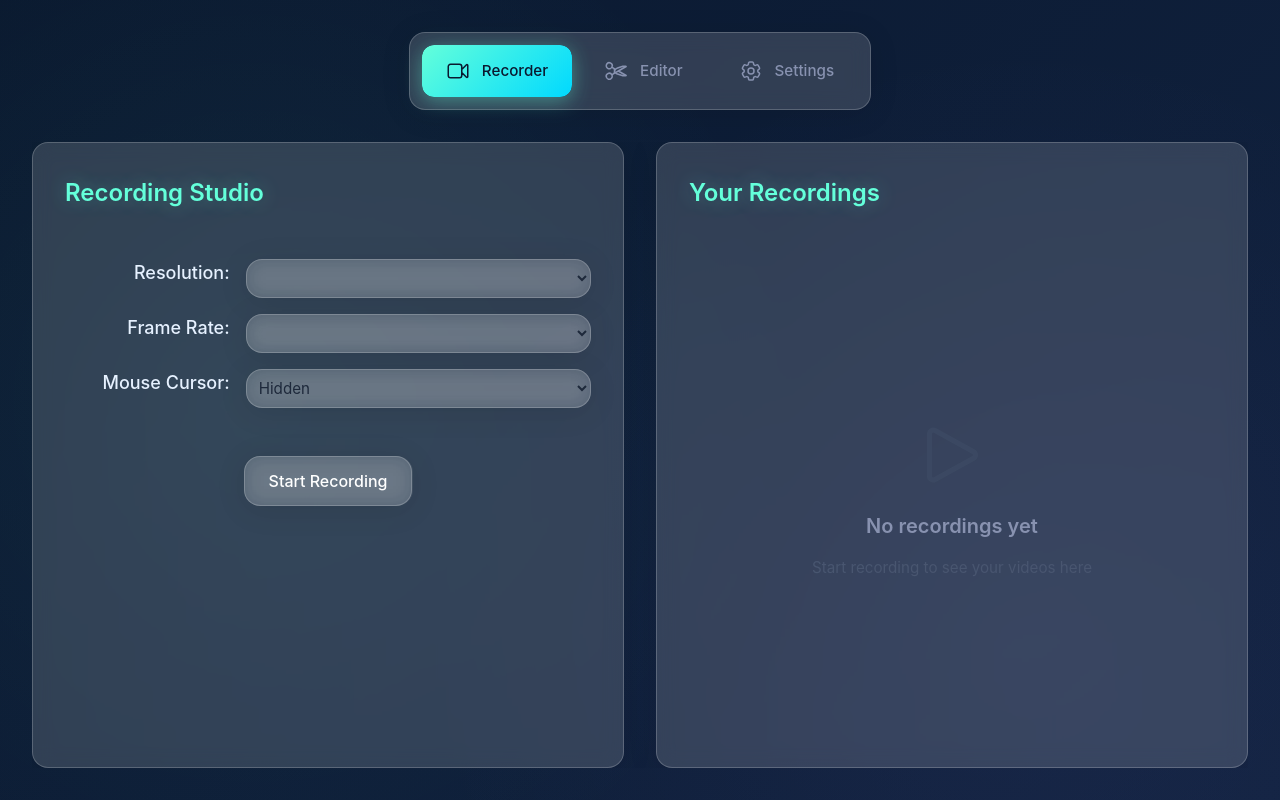
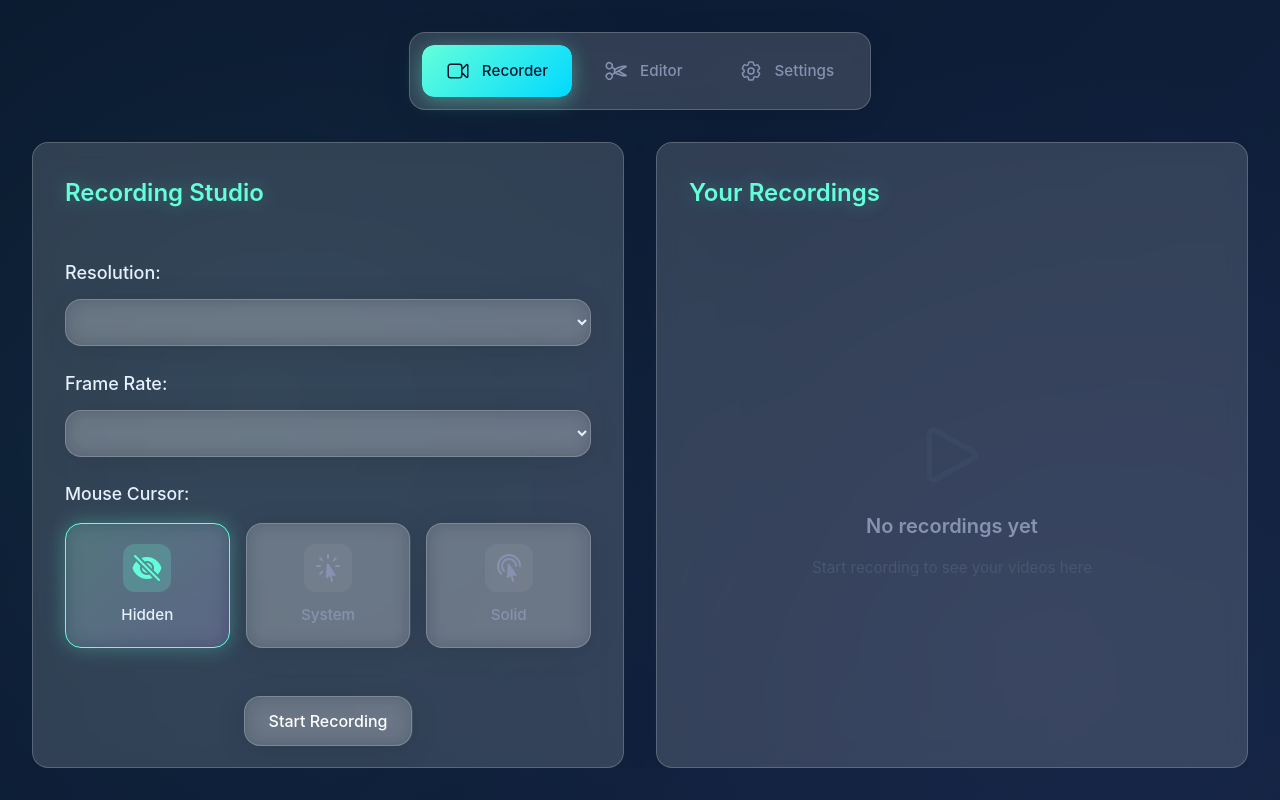
Before and after one commit to nisaacdz/xlab, a React (Vite) app: page / in a window 1280 px wide. Built offline with nearby package versions, Linux system fonts and the light colour scheme.

Commit message:
Add pointer selection with visual preview - Complete PhD-level UI
Co-authored-by: nisaacdz <103804474+nisaacdz@users.noreply.github.com>

```diff
--- /dev/null
+++ b/src/components/PointerPreview.css
@@ -0,0 +1,96 @@
+.pointer-preview-container {
+  display: flex;
+  flex-direction: column;
+  gap: 1rem;
+}
+
+.pointer-label {
+  font-size: 1.1rem;
+  font-weight: 500;
+  color: var(--text-primary);
+}
+
+.pointer-options {
+  display: grid;
+  grid-template-columns: repeat(3, 1fr);
+  gap: 1rem;
+}
+
+.pointer-option {
+  display: flex;
+  flex-direction: column;
+  align-items: center;
+  gap: 0.75rem;
+  padding: 1.25rem 1rem;
+  background: rgba(255, 255, 255, 0.03);
+  border: 2px solid var(--glass-border);
+  border-radius: 16px;
+  transition: all 0.3s cubic-bezier(0.4, 0, 0.2, 1);
+  cursor: pointer;
+}
+
+.pointer-option:hover:not(:disabled) {
+  background: rgba(100, 255, 218, 0.08);
+  border-color: var(--primary-teal);
+  transform: translateY(-2px);
+}
+
+.pointer-option.selected {
+  background: linear-gradient(135deg, rgba(100, 255, 218, 0.15) 0%, rgba(167, 139, 250, 0.15) 100%);
+  border-color: var(--primary-teal);
+  box-shadow: 0 0 20px rgba(100, 255, 218, 0.3);
+}
+
+.pointer-option:disabled {
+  opacity: 0.5;
+  cursor: not-allowed;
+}
+
+.pointer-icon-wrapper {
+  width: 3rem;
+  height: 3rem;
+  display: flex;
+  align-items: center;
+  justify-content: center;
+  background: rgba(255, 255, 255, 0.05);
+  border-radius: 12px;
+  transition: all 0.3s ease;
+}
+
+.pointer-option:hover:not(:disabled) .pointer-icon-wrapper {
+  background: rgba(100, 255, 218, 0.1);
+}
+
+.pointer-option.selected .pointer-icon-wrapper {
+  background: rgba(100, 255, 218, 0.2);
+}
+
+.pointer-icon {
+  width: 2rem;
+  height: 2rem;
+  color: var(--text-secondary);
+  transition: color 0.3s ease;
+}
+
+.pointer-option:hover:not(:disabled) .pointer-icon,
+.pointer-option.selected .pointer-icon {
+  color: var(--primary-teal);
+}
+
+.pointer-name {
+  font-size: 0.95rem;
+  font-weight: 500;
+  color: var(--text-secondary);
+  transition: color 0.3s ease;
+}
+
+.pointer-option:hover:not(:disabled) .pointer-name,
+.pointer-option.selected .pointer-name {
+  color: var(--text-primary);
+}
+
+@media (max-width: 768px) {
+  .pointer-options {
+    grid-template-columns: 1fr;
+  }
+}
--- /dev/null
+++ b/src/components/PointerPreview.jsx
@@ -0,0 +1,56 @@
+import React from "react";
+import { CursorArrowRaysIcon, CursorArrowRippleIcon, EyeSlashIcon } from "@heroicons/react/24/solid";
+import "./PointerPreview.css";
+
+const pointerOptions = [
+  {
+    id: 0,
+    name: "Hidden",
+    description: "No cursor visible",
+    Icon: EyeSlashIcon,
+    preview: null
+  },
+  {
+    id: 1,
+    name: "System",
+    description: "Default system cursor",
+    Icon: CursorArrowRaysIcon,
+    preview: "system"
+  },
+  {
+    id: 2,
+    name: "Solid",
+    description: "Highlighted solid cursor",
+    Icon: CursorArrowRippleIcon,
+    preview: "solid"
+  }
+];
+
+export function PointerPreview({ currentPointer, onSelect, disabled }) {
+  return (
+    <div className="pointer-preview-container">
+      <label className="pointer-label">Mouse Cursor:</label>
+      <div className="pointer-options">
+        {pointerOptions.map((option) => {
+          const Icon = option.Icon;
+          const isSelected = currentPointer === option.id;
+
+          return (
+            <button
+              key={option.id}
+              className={`pointer-option glass ${isSelected ? 'selected' : ''}`}
+              onClick={() => !disabled && onSelect(option.id)}
+              disabled={disabled}
+              title={option.description}
+            >
+              <div className="pointer-icon-wrapper">
+                <Icon className="pointer-icon" />
+              </div>
+              <span className="pointer-name">{option.name}</span>
+            </button>
+          );
+        })}
+      </div>
+    </div>
+  );
+}
--- a/src/components/RecordingOptions.jsx
+++ b/src/components/RecordingOptions.jsx
@@ -1,12 +1,5 @@
 import React from "react";
-import {
-  Select,
-  SelectTrigger,
-  SelectValue,
-  SelectContent,
-  SelectItem,
-} from "@/components/ui/select";
-import renderSolidPointer from "./SolidPointers";
+import { PointerPreview } from "./PointerPreview";
 
 function RecordingOptions({
   resolution,
@@ -20,30 +13,29 @@ function RecordingOptions({
   disabled,
 }) {
   return (
-    <div className="grid grid-cols-1 md:grid-cols-3 gap-0 md:gap-4">
+    <div className="flex flex-col gap-6">
       {/* Resolution Selection */}
-      <label className="text-lg font-medium text-left md:text-right">
-        Resolution:
-      </label>
+      <div className="flex flex-col gap-3">
+        <label className="text-lg font-medium">Resolution:</label>
         <select
-        className="glass p-2 rounded-md w-full text-slate-800 cursor-pointer mb-4 md:mb-0 col-span-2"
-        value={resolution[1]}
+          className="glass p-3 rounded-lg w-full cursor-pointer"
+          value={resolution ? resolution[1] : ""}
           onChange={(e) => updateResolution(e.target.selectedIndex)}
           disabled={disabled}
         >
           {availableResolutions?.map((res, index) => (
-          <option key={index} value={res[1]} className="cursor-pointer">
+            <option key={index} value={res[1]}>
               {res[1]}
             </option>
           ))}
         </select>
+      </div>
 
       {/* Frame Rate Selection */}
-      <label className="text-lg font-medium text-left md:text-right">
-        Frame Rate:
-      </label>
+      <div className="flex flex-col gap-3">
+        <label className="text-lg font-medium">Frame Rate:</label>
         <select
-        className="glass p-2 rounded-md w-full text-slate-800 cursor-pointer mb-4 md:mb-0 col-span-2"
+          className="glass p-3 rounded-lg w-full cursor-pointer"
           value={frameRate}
           onChange={(e) => updateFrameRate(parseInt(e.target.value))}
           disabled={disabled}
@@ -54,54 +46,14 @@ function RecordingOptions({
             </option>
           ))}
         </select>
+      </div>
 
-      {/* Mouse Cursor Behavior */}
-      <label className="text-lg font-medium text-left md:text-right">
-        Mouse Cursor:
-      </label>
-      <select
-        className="glass p-2 rounded-md w-full text-slate-800 cursor-pointer mb-4 md:mb-0 col-span-2"
-        value={pointerBehavior}
-        onChange={(e) => updatePointerBehavior(parseInt(e.target.value))}
+      {/* Pointer Preview with Visual Selection */}
+      <PointerPreview
+        currentPointer={pointerBehavior}
+        onSelect={updatePointerBehavior}
         disabled={disabled}
-      >
-        <option value={0}>Hidden</option>
-        <option value={1}>System</option>
-        <option value={2}>Solid</option>
-      </select>
-
-      {/* Solid Pointer Choice */}
-      {pointerBehavior >= 2 && (
-        <>
-          <label className="text-lg font-medium text-left md:text-right">
-            Choose design:
-          </label>
-          <Select
-            value={pointerBehavior.toString()}
-            onValueChange={(value) => updatePointerBehavior(parseInt(value))}
-            disabled={disabled}
-          >
-            <SelectTrigger className="glass p-2 rounded-md w-full text-slate-800 cursor-pointer col-span-2">
-              <SelectValue placeholder={`Solid Pointer ${pointerBehavior - 1}`}>
-                <div className="flex gap-2 h-5 my-2 w-full">
-                  {renderSolidPointer(pointerBehavior)}
-                  <span>Solid Pointer {pointerBehavior - 1}</span>
-                </div>
-              </SelectValue>
-            </SelectTrigger>
-            <SelectContent className="flex items-center p-2 bg-slate-500 pr-6">
-              {[2, 3, 4, 5].map((value) => (
-                <SelectItem key={value} value={value.toString()}>
-                  <div className="flex gap-2 h-5 my-2 w-full cursor-pointer">
-                    {renderSolidPointer(value)}
-                    <span>Solid Pointer {value - 1}</span>
-                  </div>
-                </SelectItem>
-              ))}
-            </SelectContent>
-          </Select>
-        </>
-      )}
+      />
     </div>
   );
 }
```
Lines whose indentation alone changed are shown as unchanged.
